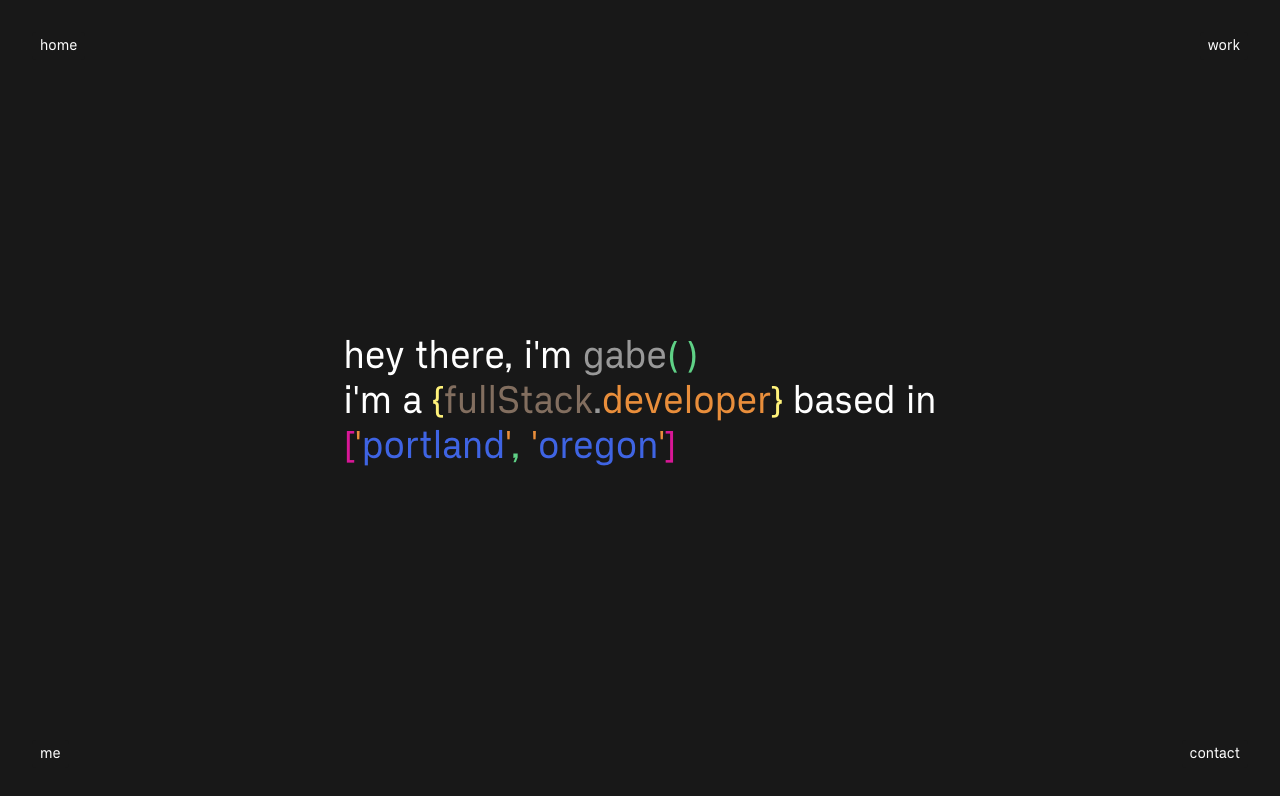
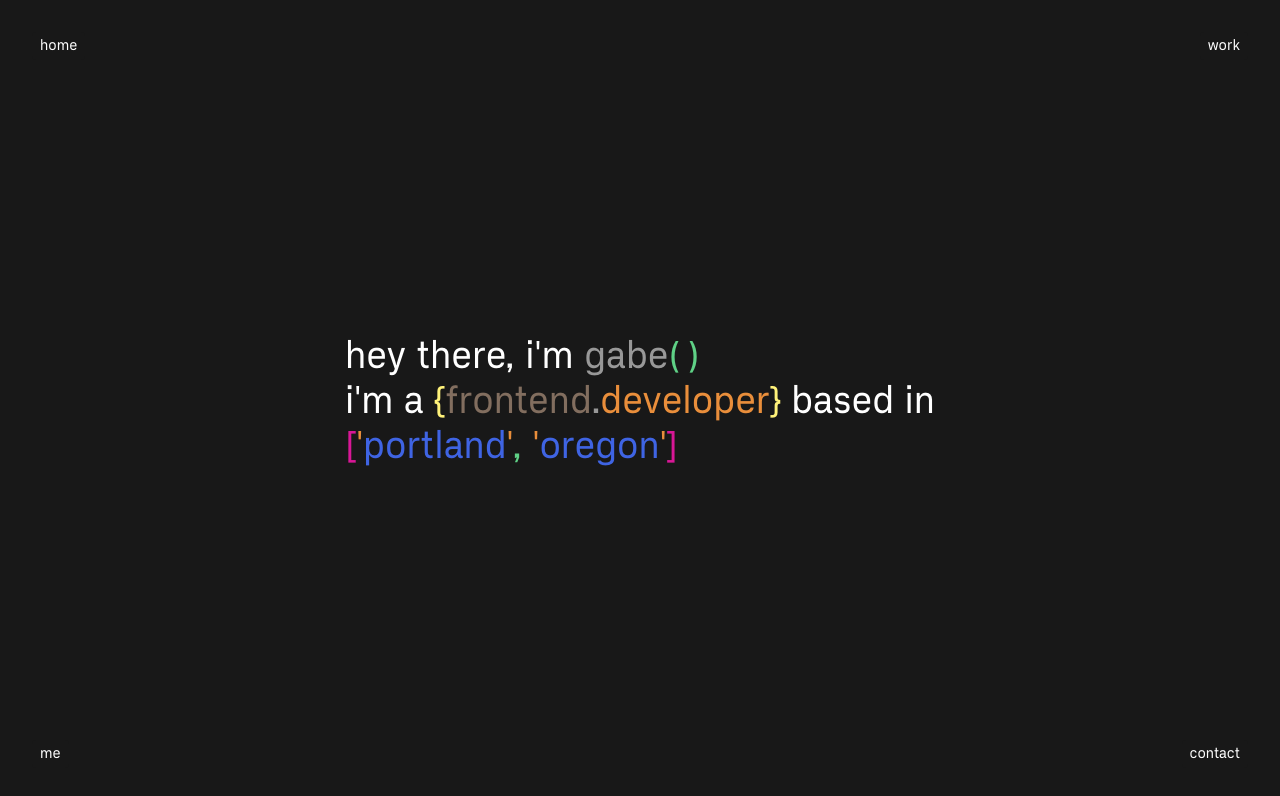
Before and after one commit to gabewolford/portfolio, a Next.js app: page / in a window 1280 px wide. Shown: the top 796 px of the page. Built offline with nearby package versions, Linux system fonts and the light colour scheme.

Commit message:
updated page title

```diff
--- a/src/app/page.tsx
+++ b/src/app/page.tsx
@@ -1,7 +1,7 @@
 import "animate.css";
 
 export const metadata = {
-  title: "gabe wolford | web developer",
+  title: "gabe wolford",
   icons: {
     icon: "/images/pink.png",
   },
@@ -28,7 +28,7 @@ export default function HomePage() {
           <span>i&apos;m a </span>
           <span className="text-yellow hover:text-blue">&#123;</span>
           <span className="text-brown hover:text-green transition ease-in-out duration-500">
-            fullStack
+            frontend
           </span>
           <span className="text-dark-grey">.</span>
           <span className="text-orange hover:text-pink transition ease-in-out duration-500">
```
